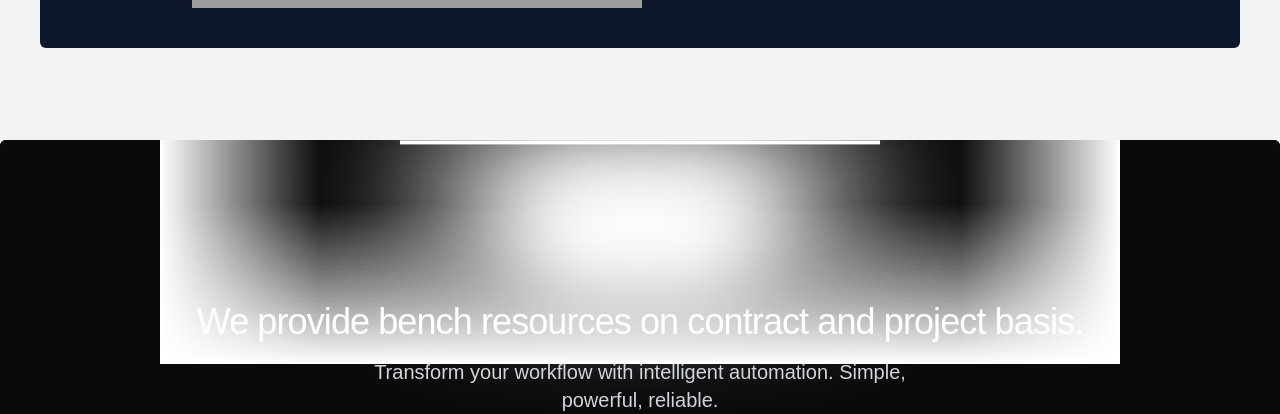
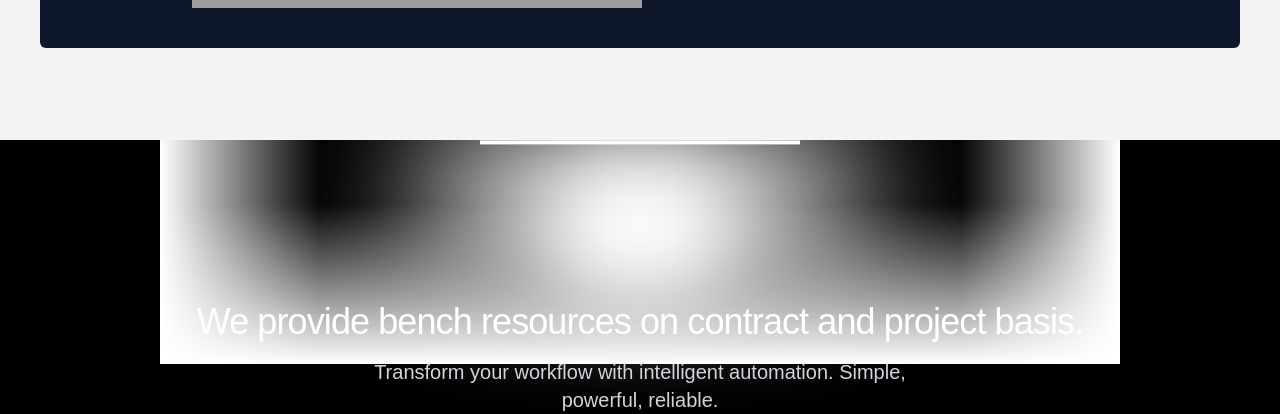
Before and after one commit to nikhilpsingh23/krafter, a Next.js app: page / in a window 1280 px wide. Shown: the part 3920-4334 px from the top of the page. Built offline with nearby package versions, Linux system fonts and the light colour scheme; grey boxes are pictures that could not be loaded.

Commit message:
Fixed unused imports issue

```diff
--- a/src/app/HomePage/spotlight/hero.tsx
+++ b/src/app/HomePage/spotlight/hero.tsx
@@ -42,30 +42,22 @@ const Hero = React.forwardRef<HTMLElement, HeroProps>(
       <section
         ref={ref}
         className={twMerge(clsx(
-          "relative z-0 flex min-h-[80vh] w-full flex-col items-center justify-center overflow-hidden rounded-md",
-          "bg-[#0a0a0a] dark:bg-[#0a0a0a]",
-          "before:absolute before:inset-0 before:bg-[#0a0a0a] before:z-[-1]",
+          "relative z-0 flex min-h-[80vh] w-full flex-col items-center justify-center overflow-hidden bg-black",
           className,
         ))}
-        style={{
-          backgroundColor: '#0a0a0a',
-          color: '#ffffff',
-        }}
         {...props}
       >
         {gradient && (
           <motion.div
-            className="absolute top-0 isolate z-0 flex w-screen flex-1 items-start justify-center"
+            className="absolute top-0 isolate z-0 flex w-screen flex-1 items-start justify-center bg-black"
             initial={{ opacity: 0 }}
             whileInView={{ opacity: 1 }}
             viewport={{ once: false }}
             transition={{ duration: 1 }}
-            // Removed onViewportEnter since setIsInView is not defined and not needed
-            // Remove onViewportLeave since setIsInView is not defined
           >
             {/* Main glow */}
             <motion.div
-              className="absolute inset-auto z-50 h-36 w-[28rem] -translate-y-[10%] rounded-full bg-white opacity-90 blur-3xl"
+              className="absolute inset-auto z-50 h-24 md:h-36 w-[16rem] md:w-[28rem] -translate-y-[10%] rounded-full bg-white opacity-90 blur-3xl"
               initial={{ scale: 0.5, opacity: 0 }}
               whileInView={{ scale: 1, opacity: 0.9 }}
               viewport={{ once: false }}
@@ -74,17 +66,17 @@ const Hero = React.forwardRef<HTMLElement, HeroProps>(
 
             {/* Lamp effect */}
             <motion.div
-              initial={{ width: "8rem", opacity: 0 }}
-              whileInView={{ width: "16rem", opacity: 1 }}
+              initial={{ width: "6rem", opacity: 0 }}
+              whileInView={{ width: "12rem", opacity: 1 }}
               viewport={{ once: false }}
               transition={{ duration: 1.5, delay: 0.3 }}
-              className="absolute top-0 z-30 h-36 translate-y-[10%] rounded-full bg-white blur-2xl"
+              className="absolute top-0 z-30 h-24 md:h-36 translate-y-[10%] rounded-full bg-white blur-2xl"
             />
 
             {/* Top line */}
             <motion.div
-              initial={{ width: "15rem", opacity: 0 }}
-              whileInView={{ width: "30rem", opacity: 1 }}
+              initial={{ width: "10rem", opacity: 0 }}
+              whileInView={{ width: "20rem", opacity: 1 }}
               viewport={{ once: false }}
               transition={{ duration: 1.8, delay: 0.5 }}
               className="absolute inset-auto z-50 h-1 -translate-y-[-10%] bg-white"
```
